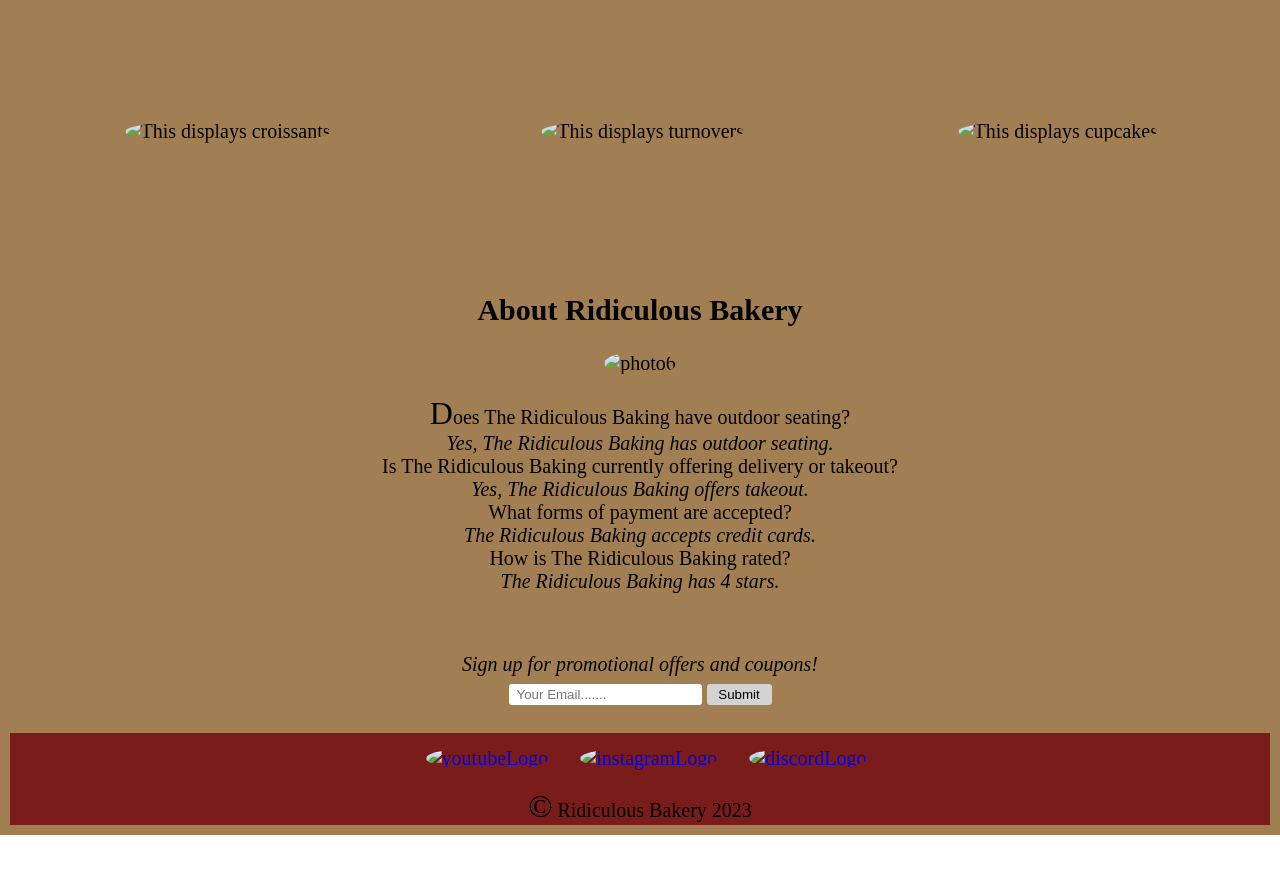
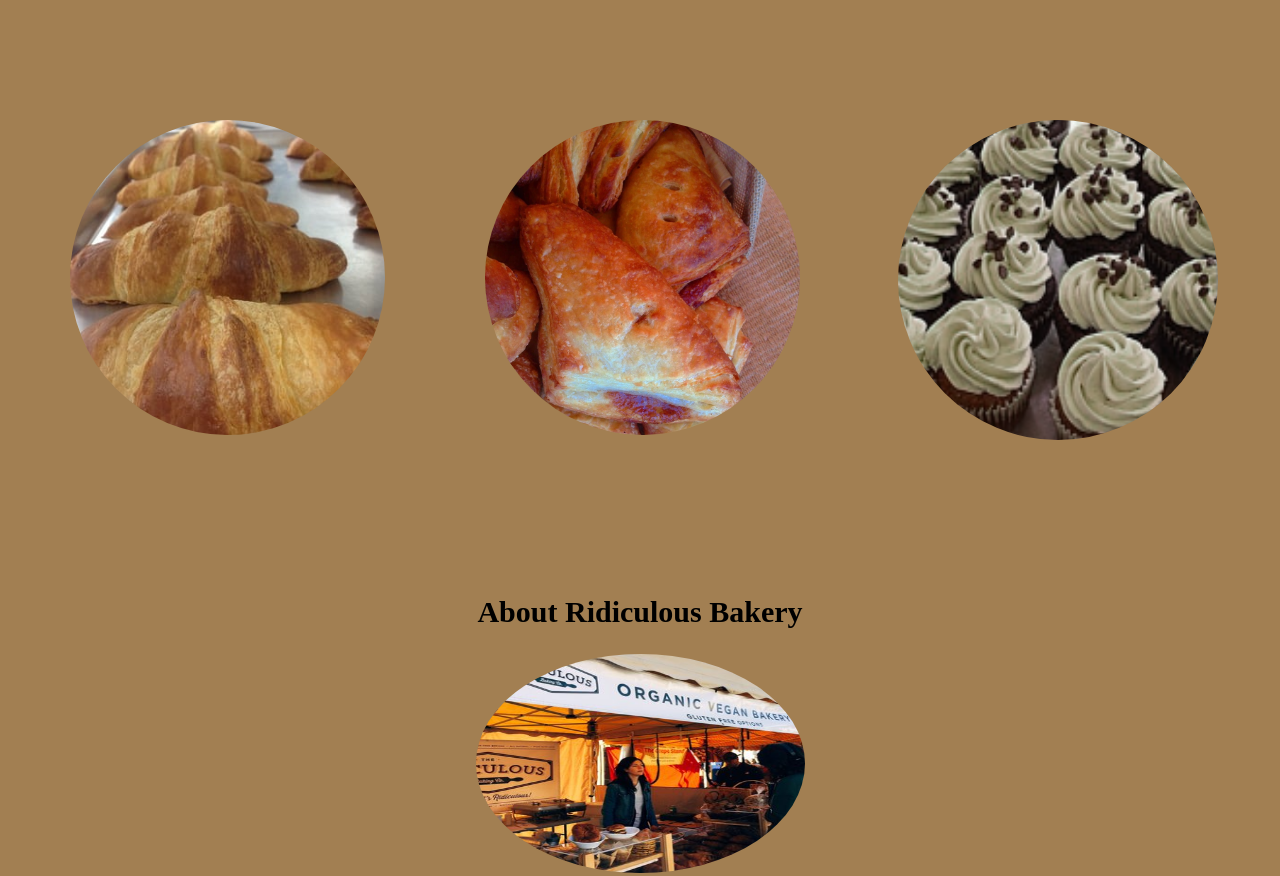
Before and after one commit to HCstarCoder34/classAssignments, a plain HTML site: page index.html in a window 1280 px wide. Shown: the part 659-1535 px from the top of the page. Before the commit the page ends 1494 px from the top, so only its background shows below. Drawn offline with Linux system fonts and the light colour scheme.

Commit message:
Update index.html

```diff
--- a/index.html
+++ b/index.html
@@ -12,7 +12,7 @@
 
 <body>
 <div class="main">
-    <div class="logo"><img src="images/logo.PNG" alt="logo" width="300" height="300"></div>
+    <div class="logo"><img src="logo.PNG" alt="logo" width="300" height="300"></div>
         <h1>So Good, It's Ridiculous</h1>
     <nav>
         <ul class="breadcrumb">
@@ -39,13 +39,12 @@
             <div class="column">
             <div class="content">
                 <div class="container">
-                    <img src="images/croissants2.jpg"  alt="This displays croissants" width="315px" height="315px">
-                    <!-- <img src="images/bakedBread.jpg" alt="bakedbread" class="image" width="50" height="50"> -->
+                    <img src="croissants2.jpg"  alt="This displays croissants" width="315px" height="315px">
                     <div class="overlay">
                       <div class="text">Assorted Croissants</div>
                     </div>
                   </div>
-            <!-- <div class="image"><img src="images/croissants2.jpg"  alt="croissants" width="100%" height="100%"></div>
+            <!-- <div class="image"><img src="croissants2.jpg"  alt="croissants" width="100%" height="100%"></div>
                 <div><h2>Assorted Croissants</h2></div> -->
             </div>
             </div>
@@ -53,7 +52,7 @@
             <div class="column">
             <div class="content">
                 <div class="container">
-                    <img src="images/turnovers.jpg"  alt="This displays turnovers" width="315px" height="315px">
+                    <img src="turnovers.jpg"  alt="This displays turnovers" width="315px" height="315px">
                     <div class="overlay">
                       <div class="text">Turnovers</div>
             </div>
@@ -64,7 +63,7 @@
             <div class="column">
             <div class="content">
                 <div class="container">
-                    <img src="images/cupcakes.PNG"  alt="This displays cupcakes" width="320px" height="320px">
+                    <img src="cupcakes.PNG"  alt="This displays cupcakes" width="320px" height="320px">
                     <div class="overlay">
                       <div class="text">Cupcakes</div>
             </div>
@@ -79,7 +78,7 @@
             <h2>About Ridiculous Bakery</h2>
             <div>
                 <nav id="nav-container">
-                    <img class="questions" src="images/photo6.jpg" alt="photo6" height="219" width="329">
+                    <img class="questions" src="photo6.jpg" alt="photo6" height="219" width="329">
                 <p>Does The Ridiculous Baking have outdoor seating?<br>
                         <span class="about">Yes, The Ridiculous Baking has outdoor seating.</span><br>
                    Is The Ridiculous Baking currently offering delivery or takeout?<br>
@@ -104,11 +103,11 @@
 <footer>
         <nav>
             <ul class="footernav">
-                <li><a class="active" href="https://www.youtube.com"><img src="images/SM3.png" class="SM" alt="youtubeLogo"
+                <li><a class="active" href="https://www.youtube.com"><img src="SM3.png" class="SM" alt="youtubeLogo"
                     width="20px" height="20px"></a></li>
-                <li><a href="https://www.instagram.com"><img src="images/SM2.png" class="SM" alt="instagramLogo"
+                <li><a href="https://www.instagram.com"><img src="SM2.png" class="SM" alt="instagramLogo"
                     width="20px" height="20px"></a></li>
-                <li><a href="https://www.discord.com"><img src="images/SM1.png" class="SM" alt="discordLogo"
+                <li><a href="https://www.discord.com"><img src="SM1.png" class="SM" alt="discordLogo"
                     width="25px" height="25px"></a></li>
               </ul>
         </nav>
```
